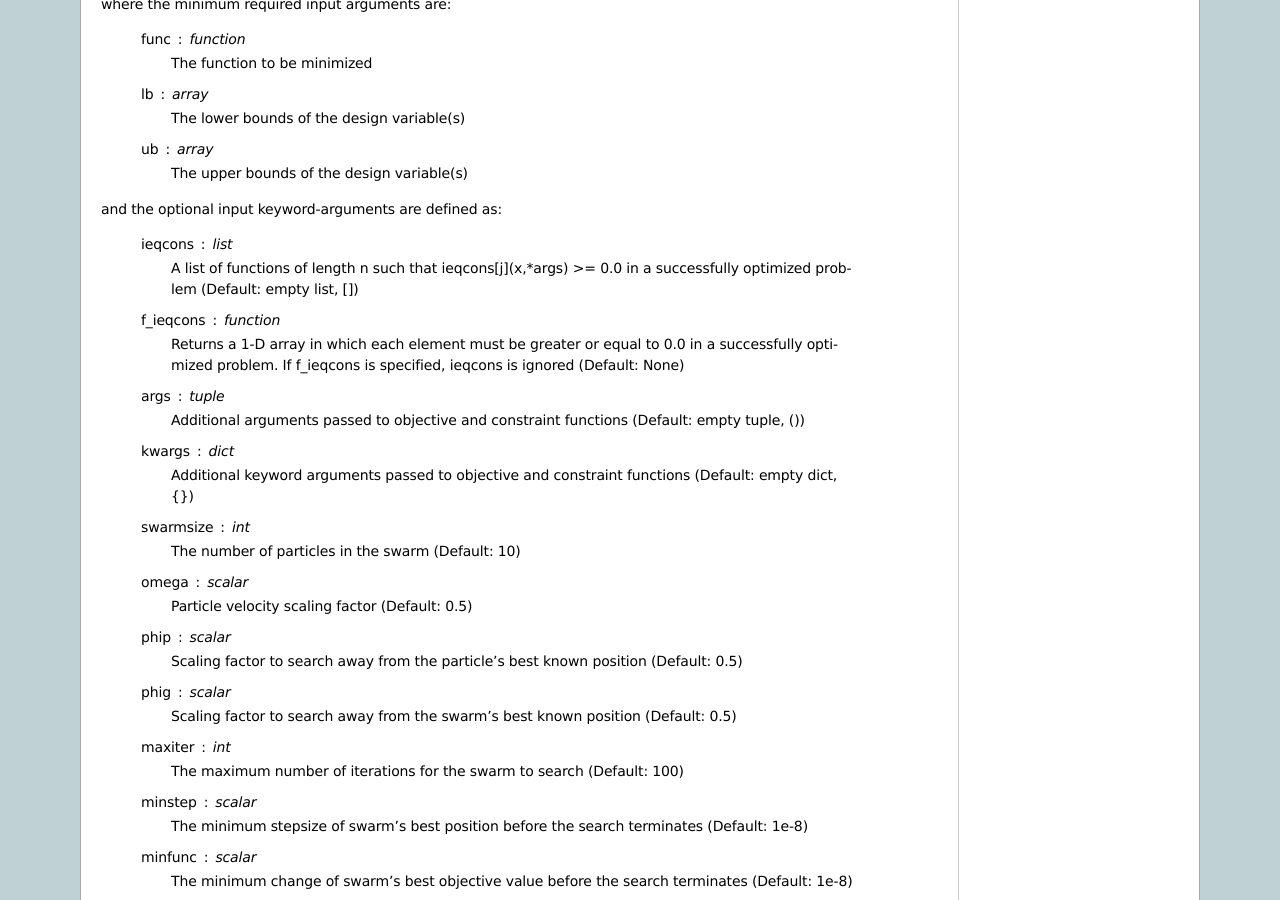
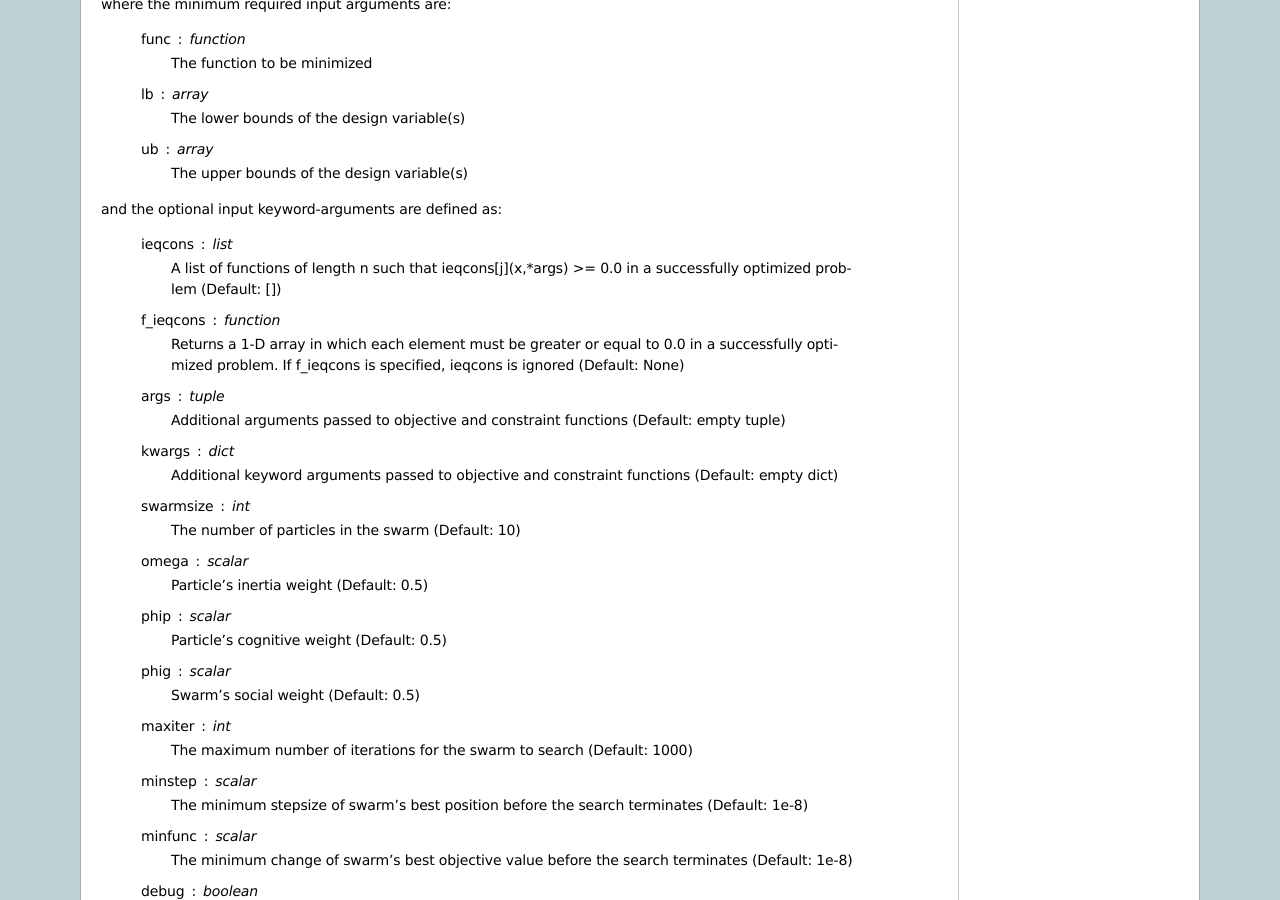
Before and after one commit to tisimst/pyswarm, a Sphinx documentation site: the page built from doc/index.rst, in a window 1280 px wide and 900 px high, scrolled down 2831 px. Built offline with Sphinx 7.4.7, drawn with Linux system fonts in a browser that asks for light colours.

Commit message:
updated argument descriptions

```diff
--- a/doc/index.rst
+++ b/doc/index.rst
@@ -228,30 +228,28 @@
 and the optional input keyword-arguments are defined as:
 
     ieqcons : list
-        A list of functions of length n such that ieqcons[j](x,*args) >= 0.0
-        in a successfully optimized problem (Default: empty list, [])
+        A list of functions of length n such that ieqcons[j](x,*args) >= 0.0 in
+        a successfully optimized problem (Default: [])
     f_ieqcons : function
-        Returns a 1-D array in which each element must be greater or equal to
-        0.0 in a successfully optimized problem. If f_ieqcons is specified,
+        Returns a 1-D array in which each element must be greater or equal
+        to 0.0 in a successfully optimized problem. If f_ieqcons is specified,
         ieqcons is ignored (Default: None)
     args : tuple
         Additional arguments passed to objective and constraint functions
-        (Default: empty tuple, ())
+        (Default: empty tuple)
     kwargs : dict
         Additional keyword arguments passed to objective and constraint
-        functions (Default: empty dict, {})
+        functions (Default: empty dict)
     swarmsize : int
         The number of particles in the swarm (Default: 10)
     omega : scalar
-        Particle velocity scaling factor (Default: 0.5)
+        Particle's inertia weight (Default: 0.5)
     phip : scalar
-        Scaling factor to search away from the particle's best known position
-        (Default: 0.5)
+        Particle's cognitive weight (Default: 0.5)
     phig : scalar
-        Scaling factor to search away from the swarm's best known position
-        (Default: 0.5)
+        Swarm's social weight (Default: 0.5)
     maxiter : int
-        The maximum number of iterations for the swarm to search (Default: 100)
+        The maximum number of iterations for the swarm to search (Default: 1000)
     minstep : scalar
         The minimum stepsize of swarm's best position before the search
         terminates (Default: 1e-8)
```
